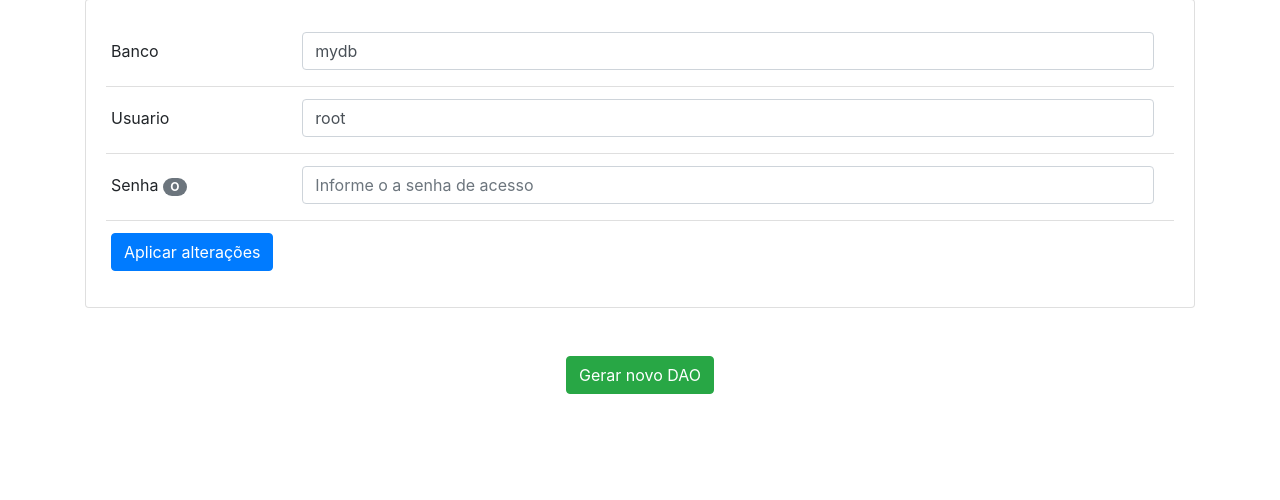
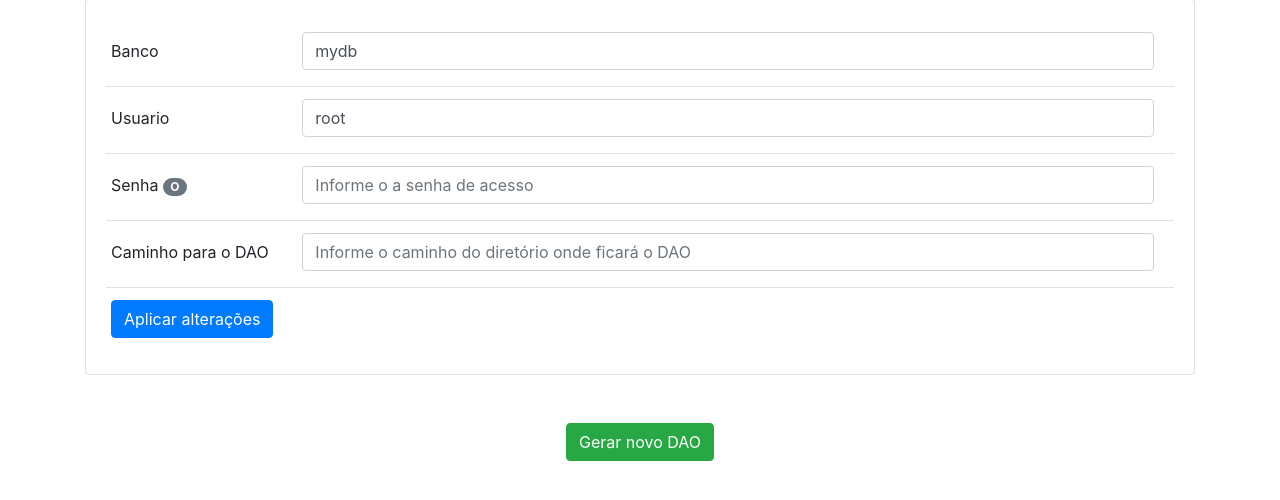
Before and after one commit to ExatoSistemas/php-dao-generator, a PHP site: page / in a window 1280 px wide. Shown: the part 232-732 px from the top of the page. Run offline with PHP 8.4, Linux system fonts and the light colour scheme.

Commit message:
adicionado novo campo 'path' nas informacoes de acesso

```diff
--- a/index.php
+++ b/index.php
@@ -7,6 +7,7 @@
             "banco" => "mydb",
             "usuario" => "root",
             "senha" => "",
+            "path" => "",
         )));
         fclose($json);
     }
@@ -88,6 +89,14 @@
                                 </li>
                                 <li class="list-group-item">
                                     <div class="form-group row">
+                                        <label for="path" class="col-sm-2 col-form-label">Caminho para o DAO</label>
+                                        <div class="col-sm-10">
+                                            <input type="text" class="form-control" id="path" name="path" placeholder="Informe o caminho do diretório onde ficará o DAO" value="<?php echo $informacoesAcesso->path; ?>">
+                                        </div>
+                                    </div>
+                                </li>
+                                <li class="list-group-item">
+                                    <div class="form-group row">
                                         <button type="submit" class="btn btn-primary">Aplicar alterações</button>
                                     </div>
                                 </li>
--- a/processos/process-update-informacoes-acesso.php
+++ b/processos/process-update-informacoes-acesso.php
@@ -3,11 +3,13 @@
     $banco = trim($_POST['banco']);
     $usuario = trim($_POST['usuario']) == "" ? "root" : trim($_POST['usuario']);
     $senha = trim($_POST['senha']);
+    $path = trim($_POST['path']);
 
     $newJson = [
         "banco" => $banco,
         "usuario" => $usuario,
         "senha" => $senha,
+        "path" => $path,
     ];
 
     $newJsonEncoded = json_encode($newJson);
```
